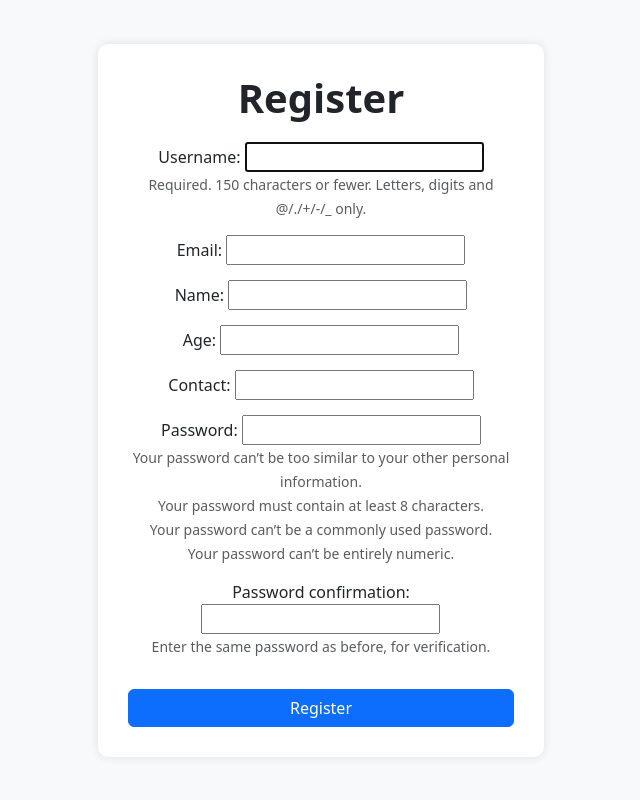
After one commit to Mokshith19/BusPassSystem, a Django app: page /index/register/ in a window 1280 px wide. The commit adds this page. Shown: the whole page, without its empty margins (319-959 px from the left). Run offline with Django 5.2, Linux system fonts and the light colour scheme.

Commit message:
Made buspass in templates Added register,profile,add_pass in bus_pass
Made registration in templates
Made login,logout in registration

used to redirect the account login page to show profile of bus_pass page
added to settings.py
  LOGIN_URL = '/accounts/login/'
  LOGIN_REDIRECT_URL = '/buspass/profile/'

improvise the look of html pages

```diff
--- a/BusPassSystem/urls.py
+++ b/BusPassSystem/urls.py
@@ -25,6 +25,9 @@ urlpatterns = [
     path('accounts/', include('django.contrib.auth.urls')),
 ]
 
+# /accounts/login/,
+# /accounts/logout/,
+# /accounts/password_change/
 
 # from django.contrib import admin
 # from django.urls import path, include
--- /dev/null
+++ b/myapp/templates/buspass/register.html
@@ -0,0 +1,96 @@
+<!-- templates/myapp/register.html -->
+<!DOCTYPE html>
+<html lang="en">
+<head>
+    <meta charset="UTF-8">
+    <meta name="viewport" content="width=device-width, initial-scale=1.0">
+    <title>Register - Bus Pass System</title>
+    <link href="https://cdn.jsdelivr.net/npm/bootstrap@5.3.3/dist/css/bootstrap.min.css" rel="stylesheet">
+    <style>
+        html, body {
+            margin: 0;
+            padding: 0;
+            height: 100%;
+            width: 100%;
+        }
+        .container {
+            display: flex;
+            justify-content: center;
+            align-items: center;
+            min-height: 100vh;
+            background-color: #f8f9fa;
+        }
+        .register-form {
+            background: white;
+            padding: 30px;
+            border-radius: 10px;
+            box-shadow: 0 0 10px rgba(0, 0, 0, 0.1);
+            width: 100%;
+            max-width: 40%;
+        }
+        .register-form h1 {
+            margin-bottom: 20px;
+        }
+        .register-form .form-group {
+            margin-bottom: 15px;
+        }
+        .register-form .btn {
+            width: 100%;
+        }
+        .register-form .form-text {
+            color: #6c757d;
+            font-size: 0.875rem;
+        }
+    </style>
+</head>
+<body>
+    <div class="container">
+        <div class="register-form text-center">
+            <h1 class="text-center"><b>Register</b></h1>
+            <form method="post">
+                {% csrf_token %}
+                <div class="form-group">
+                    <label for="{{ form.username.id_for_label }}">Username:</label>
+                    {{ form.username }}
+                    <br>
+                    <small class="form-text text-muted">Required. 150 characters or fewer. Letters, digits and @/./+/-/_ only.</small>
+                </div>
+                <div class="form-group">
+                    <label for="{{ form.email.id_for_label }}">Email:</label>
+                    {{ form.email }}
+                </div>
+                <div class="form-group">
+                    <label for="{{ form.name.id_for_label }}">Name:</label>
+                    {{ form.name }}
+                </div>
+                <div class="form-group">
+                    <label for="{{ form.age.id_for_label }}">Age:</label>
+                    {{ form.age }}
+                </div>
+                <div class="form-group">
+                    <label for="{{ form.contact.id_for_label }}">Contact:</label>
+                    {{ form.contact }}
+                </div>
+                <div class="form-group">
+                    <label for="{{ form.password1.id_for_label }}">Password:</label>
+                    {{ form.password1 }}
+                    <small class="form-text text-muted">
+                        <br>
+                        Your password can’t be too similar to your other personal information.<br>
+                        Your password must contain at least 8 characters.<br>
+                        Your password can’t be a commonly used password.<br>
+                        Your password can’t be entirely numeric.
+                    </small>
+                </div>
+                <div class="form-group">
+                    <label for="{{ form.password2.id_for_label }}">Password confirmation:</label>
+                    {{ form.password2 }}
+                    <br>
+                    <small class="form-text text-muted">Enter the same password as before, for verification.</small>
+                </div>
+                <button type="submit" class="btn btn-primary mt-3">Register</button>
+            </form>
+        </div>
+    </div>
+</body>
+</html>
--- a/myapp/views.py
+++ b/myapp/views.py
@@ -20,14 +20,18 @@ def register(request):
             return redirect('profile')
     else:
         form = RegistrationForm()
-    return render(request, 'myapp/register.html', {'form': form})
+    return render(request, 'buspass/register.html', {'form': form})
 
 # View for displaying the user's profile
 @login_required
 def profile(request):
-    passenger = request.user.passenger_profile
-    passes = passenger.passes.all()
-    return render(request, 'myapp/profile.html', {'passenger': passenger, 'passes': passes})
+    try:
+        passenger = request.user.passenger_profile
+        passes = passenger.passes.all()
+        return render(request, 'buspass/profile.html', {'passenger': passenger, 'passes': passes})
+    except Passenger.DoesNotExist:
+        # Handle case where the user does not have a Passenger profile
+        return render(request, 'buspass/profile.html', {'passenger': None, 'passes': None})
 
 # View for adding a new bus pass
 @login_required
@@ -41,4 +45,4 @@ def add_pass(request):
             return redirect('profile')
     else:
         form = AddPassForm()
-    return render(request, 'myapp/add_pass.html', {'form': form})
+    return render(request, 'buspass/add_pass.html', {'form': form})
```
Also changed, not shown: BusPassSystem/settings.py (+11 -0 lines), myapp/profile.html (deleted, +0 -37 lines), myapp/register.html (deleted, +0 -31 lines), myapp/templates/buspass/add_pass.html (renamed from myapp/add_pass.html, +3 -6 lines), myapp/templates/buspass/profile.html (added, +38 -0 lines), myapp/templates/registration/login.html (added, +67 -0 lines), myapp/templates/registration/logout.html (added, +15 -0 lines), myapp/templates/registration/password_change_form.html (added, +12 -0 lines), myapp/urls.py (+2 -15 lines).
